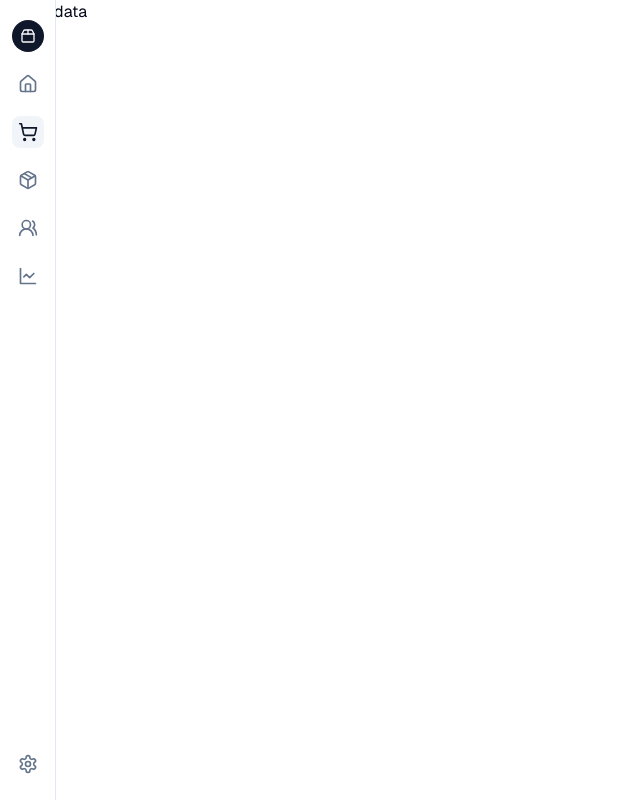
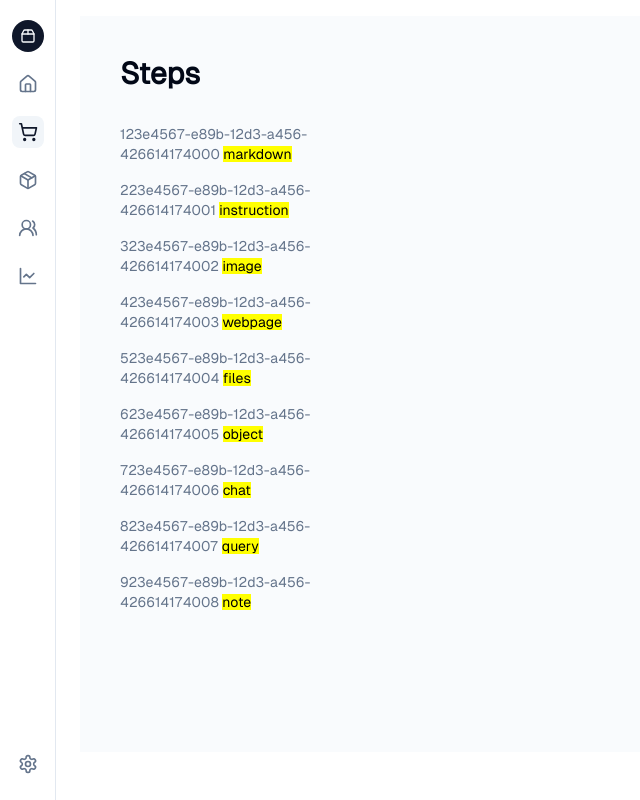
Before and after one commit to vlbn/findAJob, a React (Vite) app: page /steps in a window 1280 px wide. Shown: the whole page, without its empty margins (0-640 px from the left). Built offline with nearby package versions, Linux system fonts and the light colour scheme; a web font is replaced by a local one.

Commit message:
basic steps comp OK

```diff
--- a/src/components/steps/TChat.tsx
+++ b/src/components/steps/TChat.tsx
@@ -1,5 +1,25 @@
-const TChat = () => {
-  return <div>Chat</div>;
+import {
+  Card,
+  CardContent,
+  CardDescription,
+  CardHeader,
+  CardTitle,
+} from "@/components/ui/card";
+
+const TChat = (theStep) => {
+  const { type, step_id, description, mode, partial, error, messages } =
+    theStep.theStep;
+  return (
+    <Card x-chunk="dashboard-04-chunk-1">
+      <CardHeader>
+        <CardTitle>{type}</CardTitle>
+        <CardDescription>{step_id}</CardDescription>
+      </CardHeader>
+      <CardContent>{description}</CardContent>
+      <CardContent>{mode}</CardContent>
+      <CardContent>{partial}</CardContent>
+    </Card>
+  );
 };
 
 export default TChat;
--- a/src/components/steps/TFiles.tsx
+++ b/src/components/steps/TFiles.tsx
@@ -1,5 +1,22 @@
-const TFiles = () => {
-  return <div>Files</div>;
+import {
+  Card,
+  CardContent,
+  CardDescription,
+  CardHeader,
+  CardTitle,
+} from "@/components/ui/card";
+
+const TFiles = (theStep) => {
+  const { type, step_id, description } = theStep.theStep;
+  return (
+    <Card x-chunk="dashboard-04-chunk-1">
+      <CardHeader>
+        <CardTitle>{type}</CardTitle>
+        <CardDescription>{step_id}</CardDescription>
+      </CardHeader>
+      <CardContent>{description}</CardContent>
+    </Card>
+  );
 };
 
 export default TFiles;
--- a/src/components/steps/TImage.tsx
+++ b/src/components/steps/TImage.tsx
@@ -1,5 +1,22 @@
-const TImage = () => {
-  return <div>Image</div>;
+import {
+  Card,
+  CardContent,
+  CardDescription,
+  CardHeader,
+  CardTitle,
+} from "@/components/ui/card";
+
+const TImage = (theStep) => {
+  const { type, step_id, description } = theStep.theStep;
+  return (
+    <Card x-chunk="dashboard-04-chunk-1">
+      <CardHeader>
+        <CardTitle>{type}</CardTitle>
+        <CardDescription>{step_id}</CardDescription>
+      </CardHeader>
+      <CardContent>{description}</CardContent>
+    </Card>
+  );
 };
 
 export default TImage;
--- a/src/components/steps/TInstruction.tsx
+++ b/src/components/steps/TInstruction.tsx
@@ -1,5 +1,22 @@
-const TInstruction = () => {
-  return <div>Instruction</div>;
+import {
+  Card,
+  CardContent,
+  CardDescription,
+  CardHeader,
+  CardTitle,
+} from "@/components/ui/card";
+
+const TInstruction = (theStep) => {
+  const { type, step_id, description } = theStep.theStep;
+  return (
+    <Card x-chunk="dashboard-04-chunk-1">
+      <CardHeader>
+        <CardTitle>{type}</CardTitle>
+        <CardDescription>{step_id}</CardDescription>
+      </CardHeader>
+      <CardContent>{description}</CardContent>
+    </Card>
+  );
 };
 
 export default TInstruction;
--- a/src/components/steps/TMarkdown.tsx
+++ b/src/components/steps/TMarkdown.tsx
@@ -1,5 +1,22 @@
-const Markdown = () => {
-  return <div>Markdown</div>;
+import {
+  Card,
+  CardContent,
+  CardDescription,
+  CardHeader,
+  CardTitle,
+} from "@/components/ui/card";
+
+const TMarkdown = (theStep) => {
+  const { type, step_id, description } = theStep.theStep;
+  return (
+    <Card x-chunk="dashboard-04-chunk-1">
+      <CardHeader>
+        <CardTitle>{type}</CardTitle>
+        <CardDescription>{step_id}</CardDescription>
+      </CardHeader>
+      <CardContent>{description}</CardContent>
+    </Card>
+  );
 };
 
-export default Markdown;
+export default TMarkdown;
--- a/src/components/steps/TNote.tsx
+++ b/src/components/steps/TNote.tsx
@@ -1,5 +1,22 @@
-const TNote = () => {
-  return <div>Note</div>;
+import {
+  Card,
+  CardContent,
+  CardDescription,
+  CardHeader,
+  CardTitle,
+} from "@/components/ui/card";
+
+const TNote = (theStep) => {
+  const { type, step_id, description } = theStep.theStep;
+  return (
+    <Card x-chunk="dashboard-04-chunk-1">
+      <CardHeader>
+        <CardTitle>{type}</CardTitle>
+        <CardDescription>{step_id}</CardDescription>
+      </CardHeader>
+      <CardContent>{description}</CardContent>
+    </Card>
+  );
 };
 
 export default TNote;
--- a/src/components/steps/TObject.tsx
+++ b/src/components/steps/TObject.tsx
@@ -1,5 +1,22 @@
-const TObject = () => {
-  return <div>Object</div>;
+import {
+  Card,
+  CardContent,
+  CardDescription,
+  CardHeader,
+  CardTitle,
+} from "@/components/ui/card";
+
+const TObject = (theStep) => {
+  const { type, step_id, description } = theStep.theStep;
+  return (
+    <Card x-chunk="dashboard-04-chunk-1">
+      <CardHeader>
+        <CardTitle>{type}</CardTitle>
+        <CardDescription>{step_id}</CardDescription>
+      </CardHeader>
+      <CardContent>{description}</CardContent>
+    </Card>
+  );
 };
 
 export default TObject;
--- a/src/components/steps/TQuery.tsx
+++ b/src/components/steps/TQuery.tsx
@@ -1,5 +1,22 @@
-const TQuery = () => {
-  return <div>Query</div>;
+import {
+  Card,
+  CardContent,
+  CardDescription,
+  CardHeader,
+  CardTitle,
+} from "@/components/ui/card";
+
+const TQuery = (theStep) => {
+  const { type, step_id, description } = theStep.theStep;
+  return (
+    <Card x-chunk="dashboard-04-chunk-1">
+      <CardHeader>
+        <CardTitle>{type}</CardTitle>
+        <CardDescription>{step_id}</CardDescription>
+      </CardHeader>
+      <CardContent>{description}</CardContent>
+    </Card>
+  );
 };
 
 export default TQuery;
--- a/src/components/steps/TWebpage.tsx
+++ b/src/components/steps/TWebpage.tsx
@@ -1,5 +1,22 @@
-const TWebpage = () => {
-  return <div>Webpage</div>;
+import {
+  Card,
+  CardContent,
+  CardDescription,
+  CardHeader,
+  CardTitle,
+} from "@/components/ui/card";
+
+const TWebpage = (theStep) => {
+  const { type, step_id, description } = theStep.theStep;
+  return (
+    <Card x-chunk="dashboard-04-chunk-1">
+      <CardHeader>
+        <CardTitle>{type}</CardTitle>
+        <CardDescription>{step_id}</CardDescription>
+      </CardHeader>
+      <CardContent>{description}</CardContent>
+    </Card>
+  );
 };
 
 export default TWebpage;
--- a/src/pages/Steps.tsx
+++ b/src/pages/Steps.tsx
@@ -1,8 +1,71 @@
+import { useState } from "react";
+
 import sampledata from "../sampledata.json";
+import { Link } from "react-router-dom";
+
+import TChat from "../components/steps/TChat";
+import TFiles from "../components/steps/TFiles";
+import TImage from "../components/steps/TImage";
+import TInstruction from "../components/steps/TInstruction";
+import TMarkdown from "../components/steps/TMarkdown";
+import TNote from "../components/steps/TNote";
+import TObject from "../components/steps/TObject";
+import TQuery from "../components/steps/TQuery";
+import TWebpage from "../components/steps/TWebpage";
 
 const Steps = () => {
-  console.log(sampledata);
-  return <>sampledata</>;
+  const [activeComponent, setActiveComponent] = useState();
+  const [activeStep, setActiveStep] = useState();
+  const handleSelection = (elemento) => {
+    setActiveComponent(elemento.type);
+    setActiveStep(elemento);
+    console.log(elemento);
+  };
+  return (
+    <>
+      <div className="flex flex-col sm:gap-4 sm:py-4 sm:pl-20">
+        {" "}
+        <main className="flex min-h-[calc(100vh_-_theme(spacing.16))] flex-1 flex-col gap-4 bg-muted/40 p-4 md:gap-8 md:p-10">
+          <div className="mx-auto grid w-full max-w-6xl gap-2">
+            <h1 className="text-3xl font-semibold">Steps</h1>
+          </div>
+          <div className="mx-auto grid w-full max-w-6xl items-start gap-6 md:grid-cols-[180px_1fr] lg:grid-cols-[250px_1fr]">
+            <nav
+              className="grid gap-4 text-sm text-muted-foreground"
+              x-chunk="dashboard-04-chunk-0"
+            >
+              {sampledata.map((elemento, index) => (
+                <Link
+                  to=""
+                  onClick={() => handleSelection(elemento)}
+                  key={index}
+                >
+                  {elemento.step_id} <mark>{elemento.type}</mark>
+                </Link>
+              ))}
+            </nav>
+            <div className="grid gap-6">
+              {activeComponent === "chat" && <TChat theStep={activeStep} />}
+              {activeComponent === "files" && <TFiles theStep={activeStep} />}
+              {activeComponent === "image" && <TImage theStep={activeStep} />}
+              {activeComponent === "instruction" && (
+                <TInstruction theStep={activeStep} />
+              )}
+              {activeComponent === "markdown" && (
+                <TMarkdown theStep={activeStep} />
+              )}
+              {activeComponent === "note" && <TNote theStep={activeStep} />}
+              {activeComponent === "object" && <TObject theStep={activeStep} />}
+              {activeComponent === "query" && <TQuery theStep={activeStep} />}
+              {activeComponent === "webpage" && (
+                <TWebpage theStep={activeStep} />
+              )}
+            </div>
+          </div>
+        </main>
+      </div>
+    </>
+  );
 };
 
 export default Steps;
```
